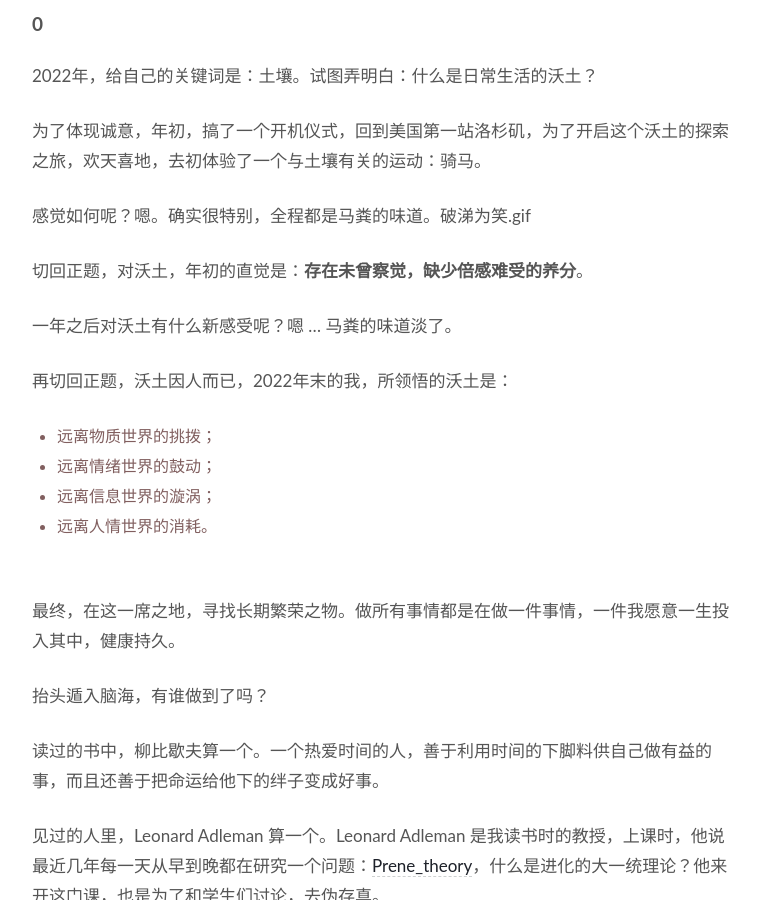
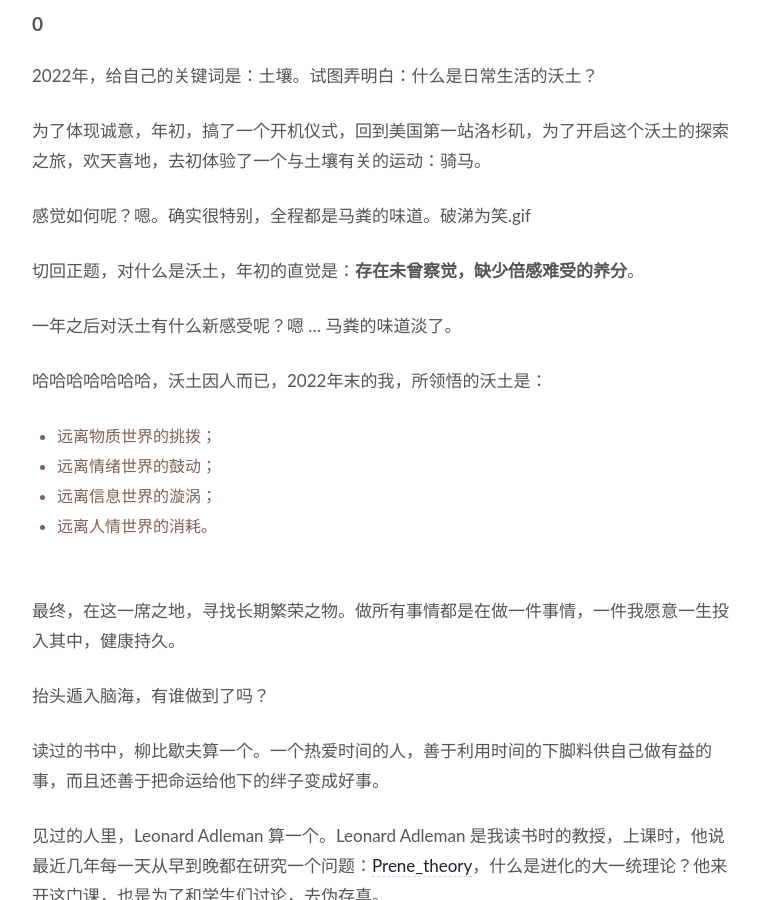
Before and after one commit to WillWang-X/willwang-x.github.io, a Jekyll site: the page built from _posts/blogs/2022-12-31-horse-manure-and-fertile-soil.md, in a window 1280 px wide and 900 px high, scrolled down 774 px. Shown: the whole window, without its empty margins (258-1018 px from the left). Built offline with Jekyll 4.4.1, drawn with Linux system fonts in a browser that asks for light colours.

Commit message:
Improve readability

```diff
--- a/_posts/blogs/2022-12-31-horse-manure-and-fertile-soil.md
+++ b/_posts/blogs/2022-12-31-horse-manure-and-fertile-soil.md
@@ -33,11 +33,11 @@ published: true
 
 感觉如何呢？嗯。确实很特别，全程都是马粪的味道。破涕为笑.gif
 
-切回正题，对沃土，年初的直觉是：**存在未曾察觉，缺少倍感难受的养分**。
+切回正题，对什么是沃土，年初的直觉是：**存在未曾察觉，缺少倍感难受的养分**。
 
 一年之后对沃土有什么新感受呢？嗯 ... 马粪的味道淡了。
 
-再切回正题，沃土因人而已，2022年末的我，所领悟的沃土是：
+哈哈哈哈哈哈哈，沃土因人而已，2022年末的我，所领悟的沃土是：
 
 - 远离物质世界的挑拨；
 - 远离情绪世界的鼓动；
```
